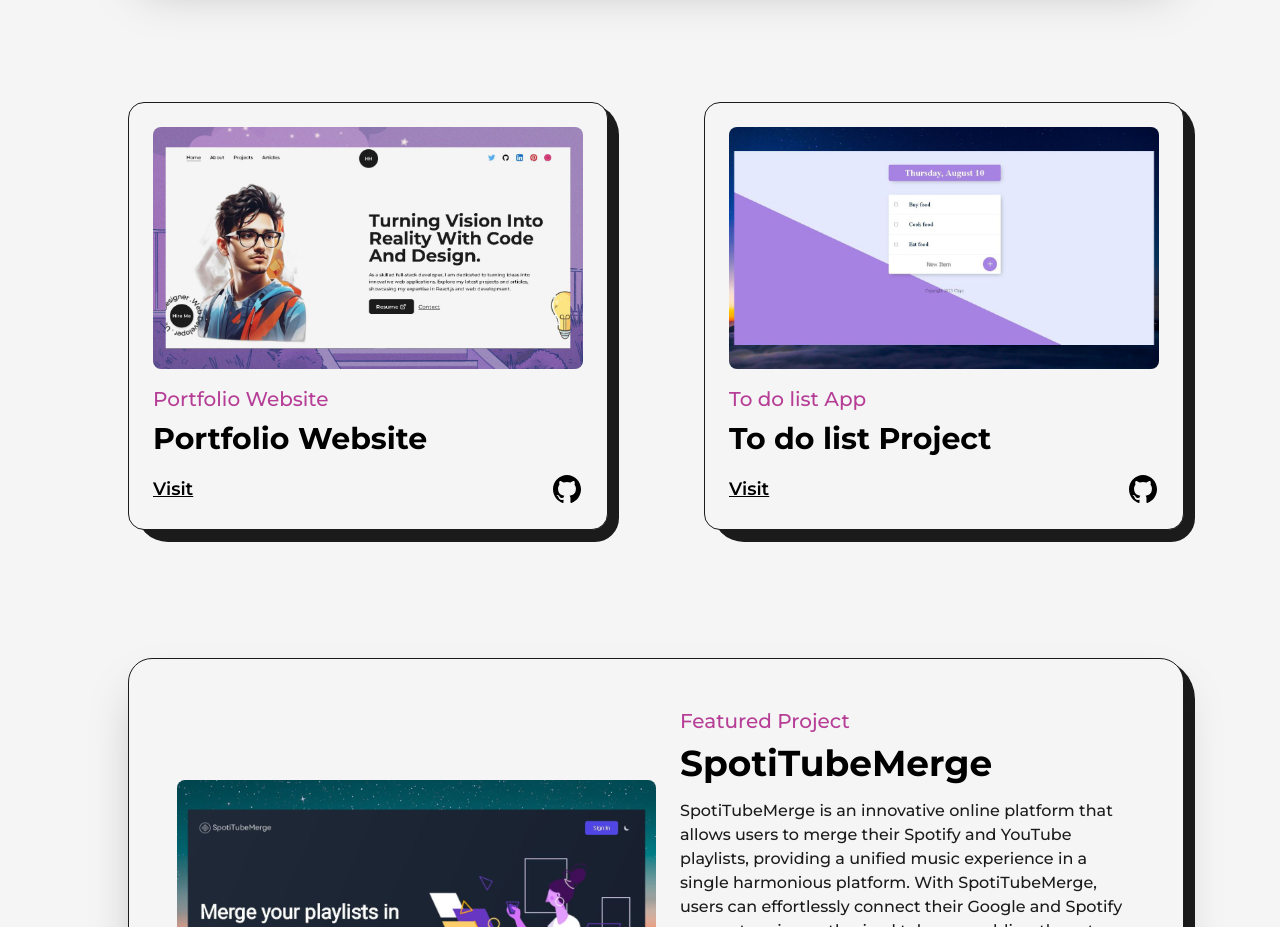
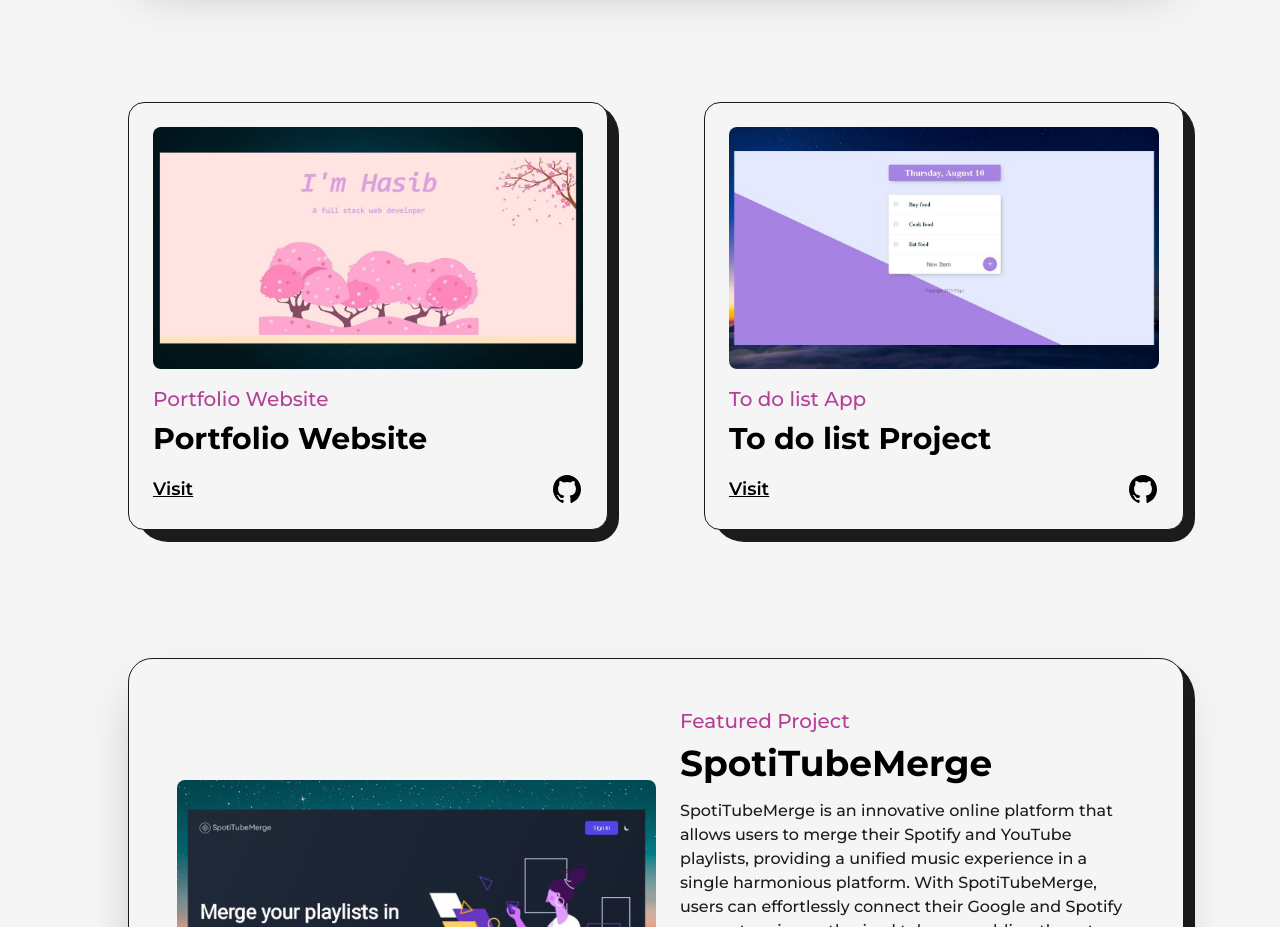
Before and after one commit to Chipsii/portfolio, a Next.js app: page /projects in a window 1280 px wide. Shown: the part 940-1867 px from the top of the page. Built offline with nearby package versions, Linux system fonts and the light colour scheme.

Commit message:
changed another site's pic

```diff
--- a/src/pages/projects.js
+++ b/src/pages/projects.js
@@ -6,6 +6,7 @@
 import Link from 'next/link';
 import React from 'react';
 import project1 from "../../public/images/projects/portfolio-site.jpg";
+import subProject from "../../public/images/projects/portfolio-site-2.jpg";
 import project2 from "../../public/images/projects/sym.jpg";
 import todolist from  "../../public/images/projects/todolist.jpg";
 import drum from "../../public/images/projects/drum.jpg";
@@ -91,10 +92,10 @@
                         <div className="col-span-6">
                             <Project
                                 title="Portfolio Website"
-                                img={project1}
+                                img={subProject}
                                 summary="The front-end of the portfolio was designed with a focus on modern and visually appealing aesthetics, utilizing HTML, CSS, and possibly JavaScript to achieve the desired interactive features.
                                 The user's projects are showcased with descriptions, images, and links to demonstrate their skills and accomplishments."
-                                link="https://github.com/Chipsii/portfolio"
+                                link="https://github.com/Chipsii/SS"
                                 github="https://github.com/Chipsii/"
                                 type="Portfolio Website"
                             />
```
Also changed, not shown: public/images/projects/portfolio-site-2.jpg (added).
